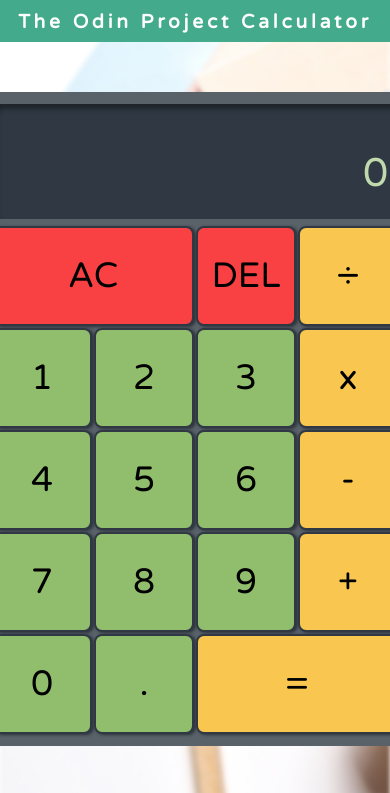
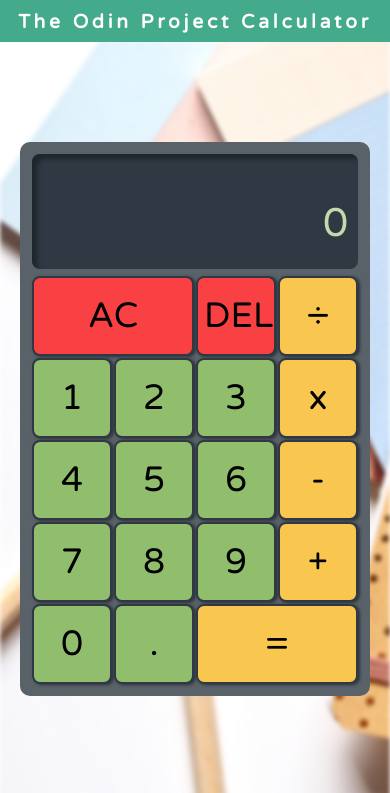
Before and after one commit to KLyamzin/Calculator, a plain HTML site: page index.html in a window 390 px wide. Shown: the top 793 px of the page. Drawn offline with Linux system fonts and the light colour scheme.

Commit message:
smaller display optimized

```diff
--- a/style.css
+++ b/style.css
@@ -14,6 +14,7 @@ body{
     flex-direction: column;
     justify-content: space-between;
     align-items: center;
+    width: 100%;
 }
 .header,
 .footer{
@@ -44,7 +45,6 @@ transition: transform 0.2s ease-in-out;
 
 .background-image{
     background-image: url("media/Optimized-pexels-jess-bailey-designs-1764436.jpeg");
-    /* background-repeat: no-repeat; */
     background-size: cover;
 /* from stackoverflow */
     -webkit-filter: blur(2px);
@@ -121,3 +121,10 @@ transition: transform 0.2s ease-in-out;
     background-color: #F9C74F;
     color: #F94144;
 }
+@media screen and (max-width:465px){
+    .container{
+        grid-template-columns: repeat(4, 80px);
+        grid-template-rows: minmax(120px, auto) repeat(5, 80px);
+    }
+
+}
```
